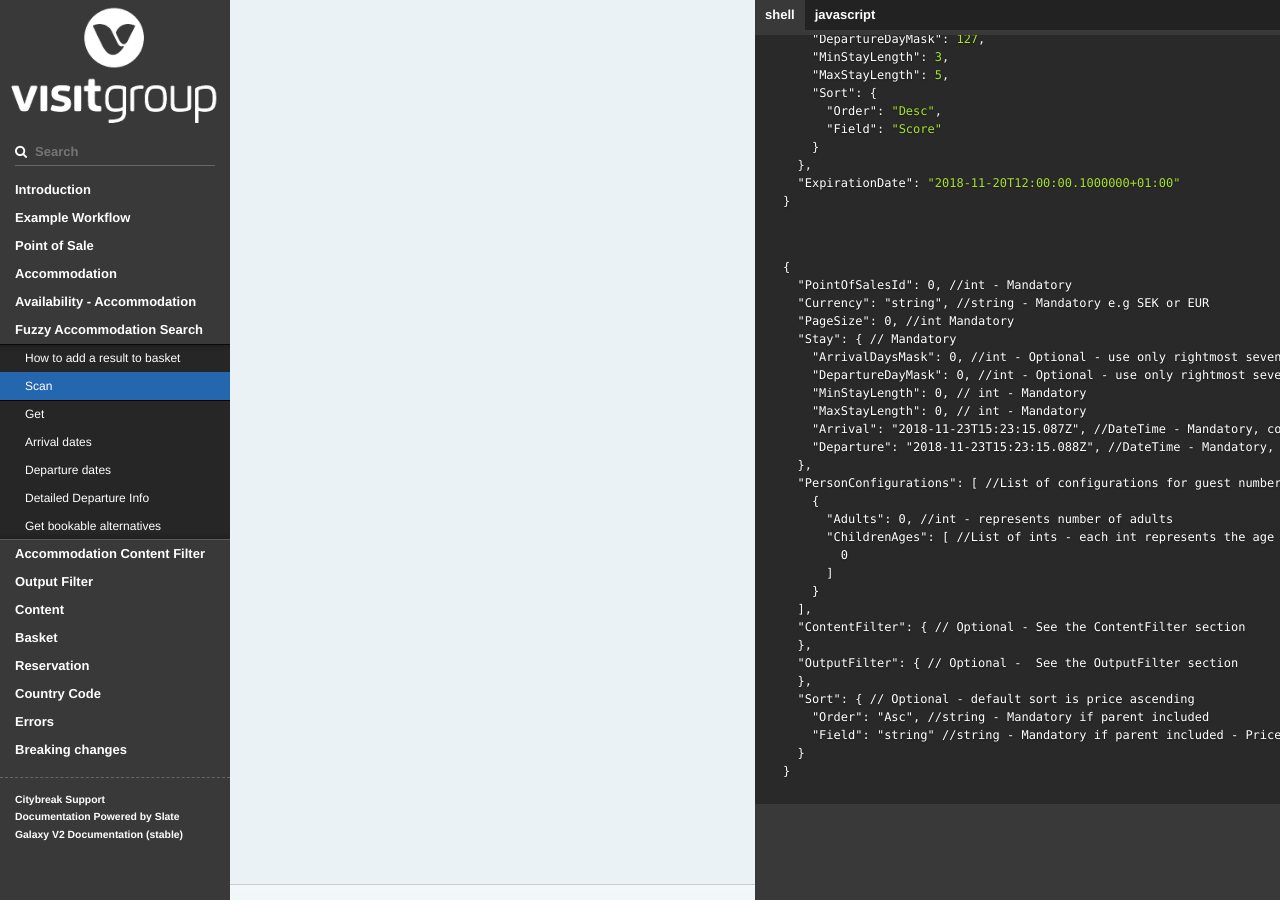
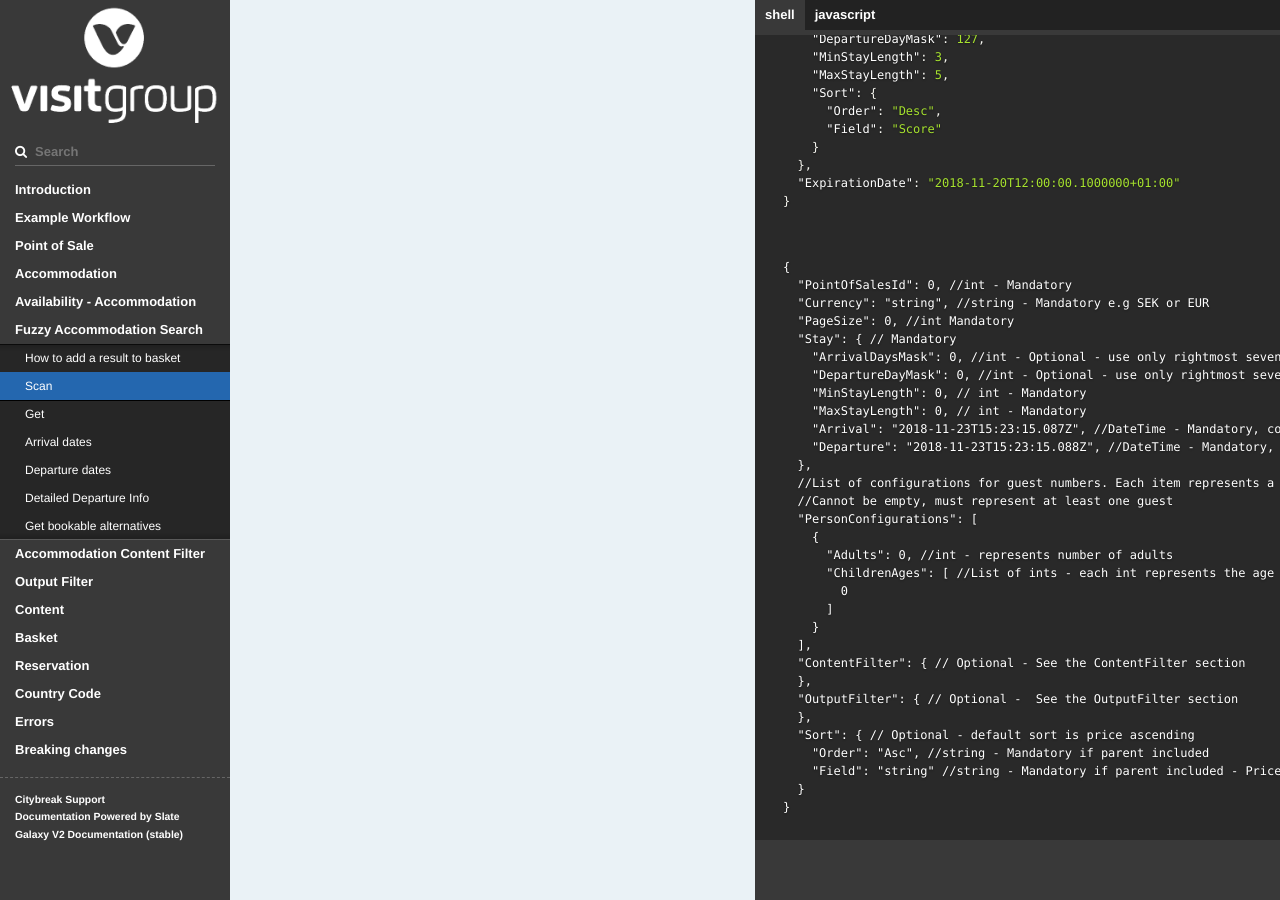
Before and after one commit to visit/galaxy-docs, a Jekyll site: the page built from index.md, in a window 1280 px wide and 900 px high, scrolled down 34234 px. Built offline with Jekyll 4.4.1, drawn with Linux system fonts in a browser that asks for light colours; our own code applies the rules of GitHub Pages for plain Markdown files; some of the changed text lies outside the part shown.

Commit message:
minor changes

````diff
--- a/_includes/accommodation-content-filter.md
+++ b/_includes/accommodation-content-filter.md
@@ -1,6 +1,18 @@
 # Accommodation Content Filter
 
 Content filters used in Accommodation availability queries. All individual filters are optional, i.e. you can filter just on `Categories` and `Search`
+
+<code class="center-column">
+{
+  "Geos": [],
+  "Categories": [],
+  "Pois": [],
+  "Search": "",
+  "Position": {},
+  "Information": {},
+  "Ids": []
+}
+</code>
 
 ## Categories, Geonodes, Pois
 
@@ -85,18 +97,6 @@ Parameter | Type | Description
 Categories | int[] | List of categories Ids.
 Geos | int[] | List of geonodes Ids.
 Pois | int[] | List of pois Ids.
-
-<code class="center-column">
-{
-  "Geos": [],
-  "Categories": [],
-  "Pois": [],
-  "Search": "",
-  "Position": {},
-  "Information": {},
-  "Ids": [],
-}
-</code>
 
 ## Search in Name
 
--- a/_includes/availability-accommodation.md
+++ b/_includes/availability-accommodation.md
@@ -304,15 +304,17 @@ Accept-Language | The language culture (e.g en-us)
 <code class="center-column">
 {
   "PointOfSalesId": 0, //int - Mandatory
-  "Arrival": "2018-11-23T15:23:15.087Z", //DateTime - Mandatory, conforms to ISO 8601
-  "Departure": "2018-11-23T15:23:15.088Z", //DateTime - Mandatory, conforms to ISO 8601
+  "Arrival": "2018-11-23T15:23:15.087Z", //DateTime - Mandatory
+  "Departure": "2018-11-23T15:23:15.088Z", //DateTime - Mandatory
   "Currency": "string", //string - Mandatory e.g SEK or EUR
   "PageSize": 0, //int Mandatory
   "Sort": { // Optional - defaults to Price Ascending
     "Order": "Asc", //string - Mandatory if parent included
     "Field": "string" //string - Mandatory if parent included - Price, Name, Random
   },
-  "PersonConfigurations": [ //List of configurations for guest numbers. Cannot be empty, must represent at least one guest
+  //List of configurations for guest numbers. Each item represents a "room".
+  //Cannot be empty, must represent at least one guest
+  "PersonConfigurations": [
     {
       "Adults": 0, //int - represents number of adults
       "ChildrenAges": [ //List of ints - each int represents the age of a child guest
@@ -604,7 +606,8 @@ Accept-Language | The language culture (e.g en-us)
     "Order": "Asc", //string - Mandatory if parent included
     "Field": "string" //string - Mandatory if parent included - Price, Name, Random
   },
-  "SearchId":"string", //string - Mandatory - the search Id of a still valid accommodation availability search
+  //string - Mandatory - the search Id of a still valid accommodation availability search
+  "SearchId":"string",
   "OutputFilter": { // Optional -  See <a href="https://visit.github.io/galaxy-docs/#output-filter">OutputFilter</a>
   }
 }
--- a/_includes/exampleworkflow.md
+++ b/_includes/exampleworkflow.md
@@ -431,7 +431,7 @@ var r = fetch("https://galaxy.citybreak.com/v3/api/availability/accommodation",
 }
 ```
 
-At a minimum, an <a href="https://visit.github.io/galaxy-docs/#availability---accommodation">Availability Search</a> requires the `PointOfSalesId` we obtained earlier (1234570) and the `Currency` ("SEK") as well as the `Arrival` and `Departure` dates we want to search for, the `PersonConfigurations` (i.e. the number of guests both Adult and Child), and the "PageSize" of the result you want. If there are 50 results and you want to have 20 products at a time, you can check the total number products in the first response at `Page` 0 and repeat the request incrementing the `Page` as necessary.
+At a minimum, an <a href="https://visit.github.io/galaxy-docs/#availability---accommodation">Availability Search</a> requires the `PointOfSalesId` we obtained earlier (1234570) and the `Currency` ("SEK") as well as the `Arrival` and `Departure` dates we want to search for, the `PersonConfigurations` - i.e. the number of rooms or cabins (each item in the list represents a "room") and the guest make up, both Adult and Child (a list of ages for each child) for each room - and the "PageSize" of the result you want. If there are 50 results and you want to have 20 products at a time, you can check the total number products in the first response at `Page` 0 and repeat the request incrementing the `Page` as necessary.
 
 The information above is one of the most complex and probably the most important parts of the Galaxy API. It returns a list of "Accommodations", which in this case for Citybreak are Hotel Properties (or Bed & Breakfasts, Apartments, etc), within which is a list of "Placements" which are Hotel Rooms (or Beds or Apartments, etc. depending on the property. These may also come with compulsory Add-ons (also known as sub-products) like breakfast included or champagne on arrival.
 
--- a/_includes/fuzzy-accommodation.md
+++ b/_includes/fuzzy-accommodation.md
@@ -402,7 +402,9 @@ Accept-Language | The language culture (e.g en-us)
     "Arrival": "2018-11-23T15:23:15.087Z", //DateTime - Mandatory, conforms to ISO 8601
     "Departure": "2018-11-23T15:23:15.088Z", //DateTime - Mandatory, conforms to ISO 8601
   },
-  "PersonConfigurations": [ //List of configurations for guest numbers. Cannot be empty, must represent at least one guest
+  //List of configurations for guest numbers. Each item represents a "room".
+  //Cannot be empty, must represent at least one guest
+  "PersonConfigurations": [
     {
       "Adults": 0, //int - represents number of adults
       "ChildrenAges": [ //List of ints - each int represents the age of a child guest
--- a/_includes/output-filter.md
+++ b/_includes/output-filter.md
@@ -214,7 +214,8 @@ Output filters used in Availability queries. All the properties in the filter re
 <code class ="center-column">
 {
   "OutputFilter": { // Optional
-    "Attributes": [ // List of ints - Optional, defaults to showing all attributes if not included
+    // List of ints - Optional, defaults to showing all attributes if not included
+    "Attributes": [
       0
     ],
     "Categories": true, // bool - Optional, defaults to false if not included
````
